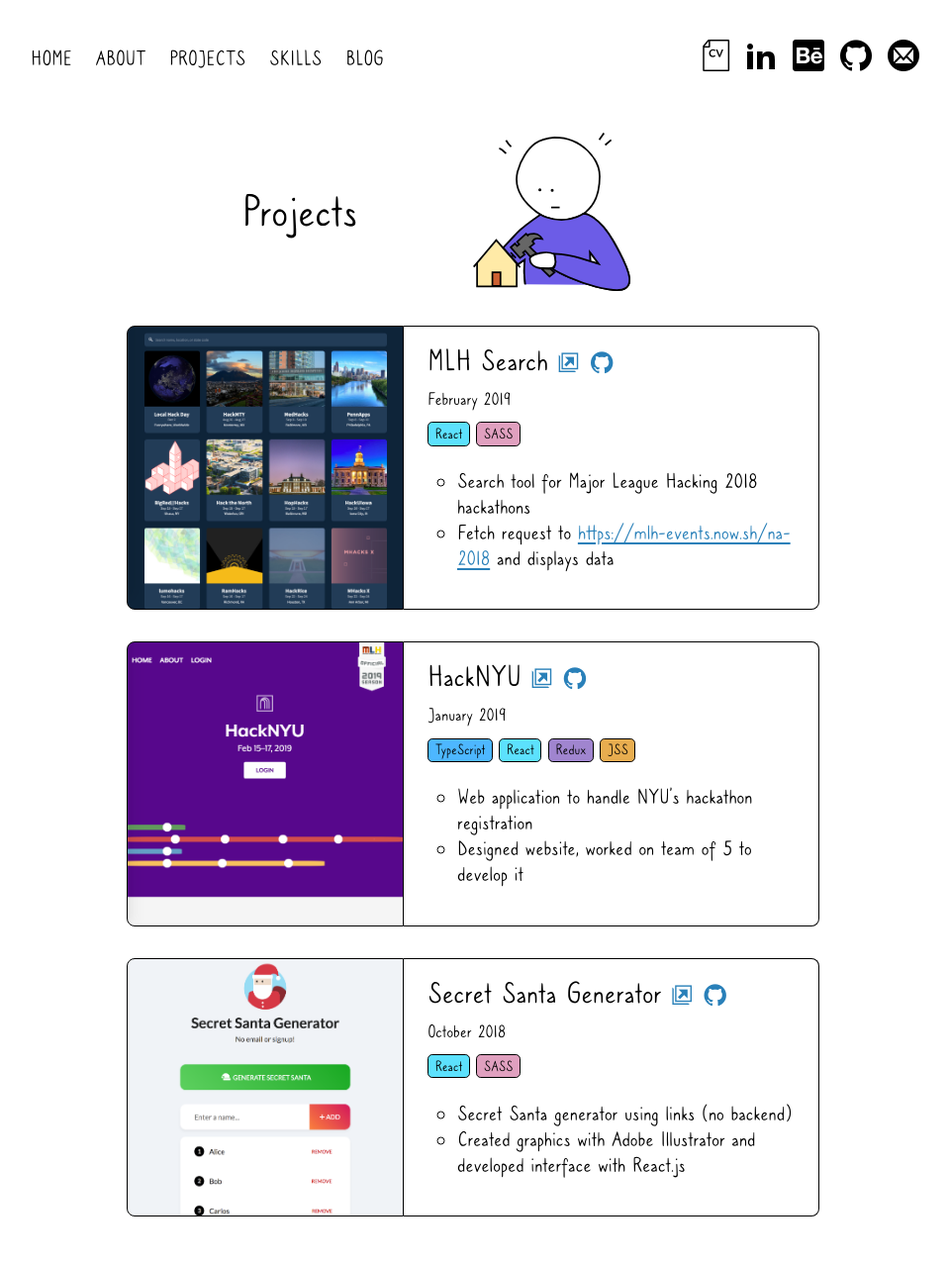
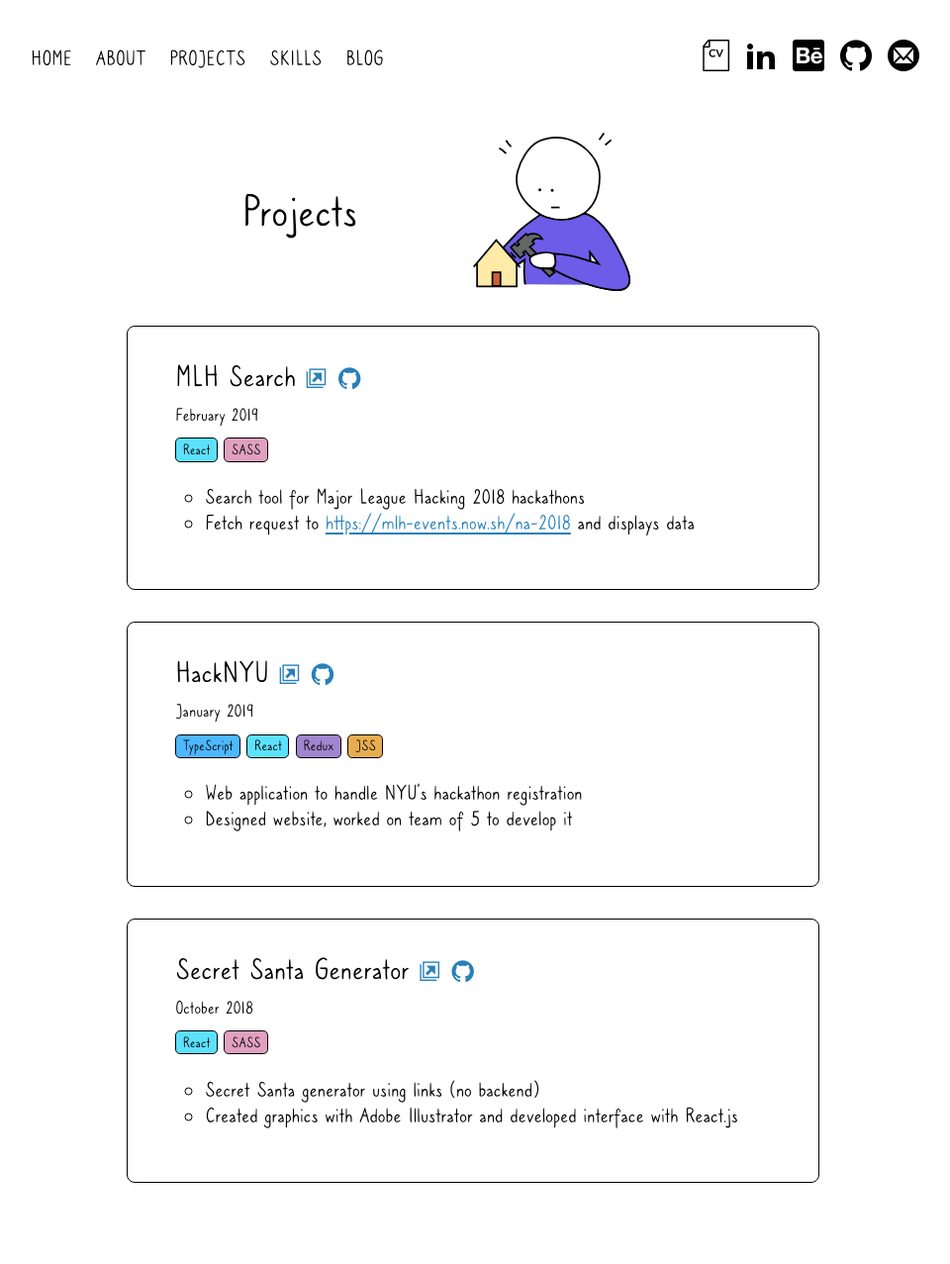
Before and after one commit to kristelfung/bullet-journal, a Jekyll site: the page built from projects.md, in a window 1280 px wide. Shown: the whole page at 99% size, without its empty margins (162-1122 px from the left). Built offline with Jekyll 4.4.1, drawn with Linux system fonts in a browser that asks for light colours; some web fonts are replaced; a script that is not in the unit is left out; after the commit the page ends 1243 px from its top, so only the background shows below that.

Commit message:
make projects cleaner

```diff
--- a/_layouts/blog.html
+++ b/_layouts/blog.html
@@ -6,7 +6,7 @@
   <ul class="post-collection">
     {% assign sorted = (site.posts | sort: 'date') | reverse %}
     {% for post in sorted %}
-      <li class="post-item post-item--full-outline">
+      <li class="post-item">
         <a href="{{ post.url }}" class="blog-link">
         <div class="row row--posts">
           <div class="column column--blog-title">
--- a/_layouts/projects.html
+++ b/_layouts/projects.html
@@ -6,11 +6,7 @@
     <ul class="post-collection">
     {% assign sorted = (site.projects | sort: 'date_created') %}
     {% for project in sorted %}
-      <li class="post-item">
-        <div class="row row--project">
-            <div class="column column--project-thumbnail" style="background-image: url({{ project.thumbnail | relative_url }})">
-            </div>
-            <div class="column column--project-desc">
+      <li class="post-item post-item--proj">
         <h3 class="post-title">
           {{ project.title }}
           {% if project.link %}
@@ -29,8 +25,6 @@
           <span class="tool-label {{tool | replace:'/', '' | replace:'.', ''}}">{{ tool }}</span>
         {% endfor %}
         <p>{{ project.content }}</p>
-            </div>
-        </div>
       </li>
     {% endfor %}
     </ul>
--- a/_sass/base/_posts.scss
+++ b/_sass/base/_posts.scss
@@ -10,9 +10,6 @@
     border-radius: 0.5rem;
     margin-top: 2rem;
     margin-bottom: 2rem;
-}
-
-.post-item--full-outline {
     border: 0.1rem solid black;
 }
 
--- a/_sass/partials/_projects.scss
+++ b/_sass/partials/_projects.scss
@@ -1,43 +1,12 @@
-.column--project-thumbnail {
-    flex: 40%;
-    background-size: cover;
-    min-height: 15rem;
-}
-
-.column--project-desc {
-    flex: 60%;
-    padding: 1rem 1.5rem;
-    border-top-right-radius: 0.5rem;
-    border-bottom-right-radius: 0.5rem;
-}
-
-// desktop styles
-@media screen and (min-width: $mobile-min) {
-    .column--project-thumbnail {
-        border: 0.1rem solid black;
-        border-top-left-radius: 0.5rem;
-        border-bottom-left-radius: 0.5rem;
-    }
-
-    .column--project-desc {
-        border-top: 0.1rem solid black;
-        border-bottom: 0.1rem solid black;
-        border-right: 0.1rem solid black;
-    }
+.post-item--proj {
+  padding: 2rem 3rem;
 }
 
 // mobile
 @media screen and (max-width: $mobile-max) {
-    .row--project {
-        border: 0.1rem solid black;
-        border-radius: 0.5rem;
-    }
-
-    .column--project-thumbnail {
-        border-top-left-radius: 0.5rem;
-        border-top-right-radius: 0.5rem;
-        border-bottom: 0.1rem solid black;
-    }
+  .post-item--proj {
+    padding: 1rem;
+  }
 }
 
 .tool-label {
```
Lines whose indentation alone changed are shown as unchanged.
